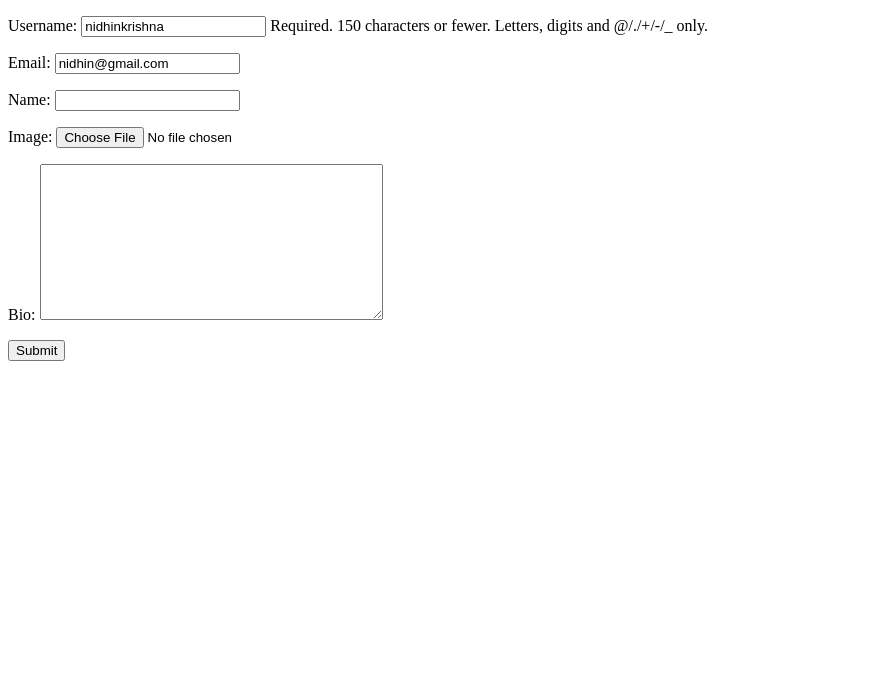
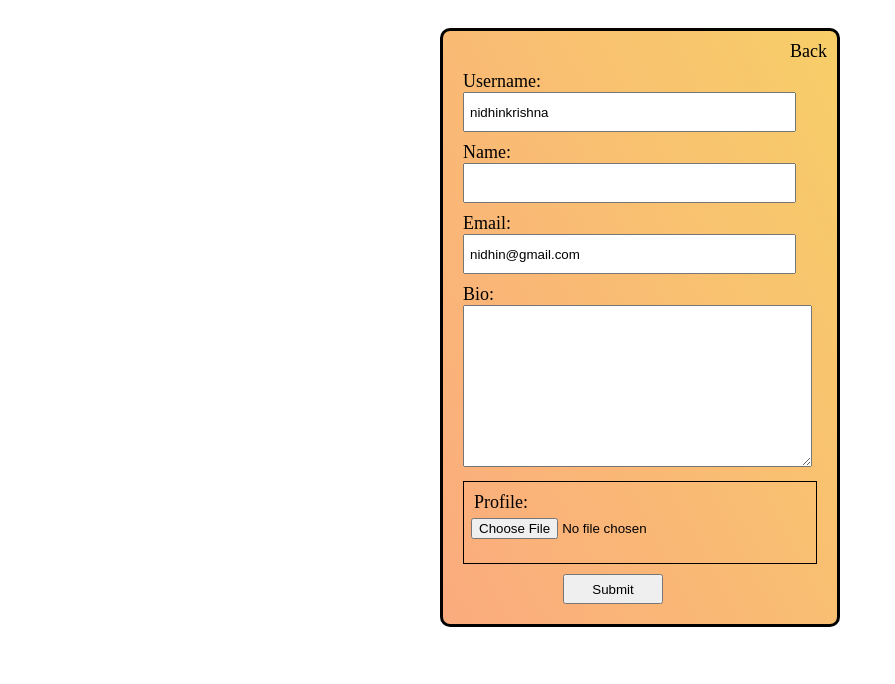
Before and after one commit to nidhinkrishna/notes-app-using-django, a Django app: page /editprofile/ in a window 1280 px wide. Shown: the top 684 px of the page, without its empty margins (0-895 px from the left). Run offline with Django 4.2, Linux system fonts and the light colour scheme; a user stored in the database is signed in.

Commit message:
all styling done

```diff
--- a/notesapp/base/views.py
+++ b/notesapp/base/views.py
@@ -140,7 +140,7 @@ def viewnote(request,pk):
 def searchfunction(request):
     query=request.GET.get('query') or ''
 
-    notes=Notes.objects.filter(Q(title__icontains=query)|Q(description__icontains=query))
+    notes=Notes.objects.filter(Q(title__icontains=query)|Q(description__icontains=query),user_id=request.user.id)
 
     context={
         'query':query,
--- a/notesapp/static/css/loginandsignup.css
+++ b/notesapp/static/css/loginandsignup.css
@@ -16,6 +16,7 @@ form{
     border-radius: 10px;
     background-color: #FBAB7E;
     background-image: linear-gradient(62deg, #FBAB7E 0%, #F7CE68 100%);
+    word-wrap: break-word;
 
 
 
--- /dev/null
+++ b/notesapp/static/css/profile.css
@@ -0,0 +1,122 @@
+*{
+    /* margin: 0; */
+    padding:0;
+    box-sizing: border-box;
+}
+body{
+    display: flex;
+    justify-content: center;
+    align-items: center;
+    padding-bottom: 30px;
+}
+.container{
+    position: absolute;
+    top: 8%;
+    background-color: #FBAB7E;
+    background-image: linear-gradient(62deg, #FBAB7E 0%, #F7CE68 100%);
+    height: max-content;
+    width: 500px;
+    padding: 20px;
+    line-height: 40px;
+    border-radius: 10px;
+    /* padding-bottom: 50px; */
+    word-wrap: break-word;
+    border: solid;
+    /* margin:20px ; */
+}
+.container img{
+    border-radius: 50%;
+    height: 100px;
+    width: 100px;
+    margin-left: 120px;
+
+}
+.container p{
+    text-align: center;
+    border: 1px solid;
+    border-radius: 7px ;
+    padding: 5px;
+    font-size:18px ;
+}
+.container span{
+
+    font-size: 20px;
+}
+.container a{
+    text-decoration: none;
+    font-size: 18px;
+    color: black;
+}
+.back{
+    float: right;
+}
+
+/* profile editing page styling */
+
+ .container1 form input{
+    display: block;
+    margin-bottom: 10px;
+    padding: 5px;
+
+}
+.container1 form label{
+    display: block;
+    font-size: 18px;
+    /* margin-bottom: 5px; */
+}
+.container1{
+    height: max-content;
+    width: 400px;
+    padding: 20px;
+    background-color: #FBAB7E;
+    background-image: linear-gradient(62deg, #FBAB7E 0%, #F7CE68 100%);
+    border-radius: 10px;
+    position: relative;
+    margin-top: 20px;
+    margin-bottom: 20px;
+    border:solid;
+
+}
+.container1 input[type='text'],.container1 input[type='email']{
+    height: 40px;
+    width: 94%;
+}
+textarea{
+    padding: 5px;
+}
+.images{
+    border: 1px solid;
+    padding: 10px;
+    margin-top: 10px;
+
+}
+.images input[type='file']{
+    height: 30px;
+    position: relative;
+    right: 8px;
+}
+.container1 button{
+    margin-top: 10px;
+    margin-left: 100px;
+    height: 30px;
+    width: 100px;
+    transition: 0.5s;
+
+}
+.container1 button:hover{
+    cursor: pointer;
+    background-color: black;
+    color: white;
+}
+.back-pro{
+    text-decoration: none;
+    color: black;
+    font-size: 18px;
+    position: absolute;
+    top: 10px;
+    right: 10px;
+
+}
+.container1 form{
+    margin-top: 20px;
+}
--- a/notesapp/templates/editprofile.html
+++ b/notesapp/templates/editprofile.html
@@ -1,12 +1,31 @@
 {% extends 'base.html' %}
+{% load static %}
+{% block link %}
+<link rel='stylesheet' href="{% static '/css/profile.css' %}" >
+
+{% endblock link %}
+
 
 {% block content %}
-
+<div class="container1">
+<a href="{% url 'profile' %}" class='back-pro'>Back</a>
 <form action="" method="post" enctype="multipart/form-data">
 
     {% csrf_token %}
-    {{form.as_p}}
+    <label for="">Username:</label>
+    {{form.username}}
+    <label for="">Name:</label>
+    {{form.name}}
+    <label for="">Email:</label>
+    {{form.email}}
+    <label for="">Bio:</label>
+    {{form.bio}}
+   <div class="images">
+    <label for="">Profile:</label>
+    {{form.image}}
 
+   </div>
     <button>Submit</button>
 </form>
+</div>
 {% endblock content %}
--- a/notesapp/templates/home.html
+++ b/notesapp/templates/home.html
@@ -37,7 +37,7 @@
    <div class="notes">
     <div class="noteshead">
     <a href="{% url 'view' note.id %}"><p>Title:{{note.title}}</p></a>
-    <a href="{% url 'view' note.id %}"><p>{{note.description}}</p></a>
+    <a href="{% url 'view' note.id %}"><p>Description:{{note.description}}</p></a>
     </div>
     <p class='date'>Created: {{note.added}}</p>
     <p class='date'>Last Modified: {{note.modified}}</p>
@@ -48,7 +48,7 @@
    </div>
 
     {%empty%}
-    <p>No notes available </p>
+    <p id='none'>No notes available </p>
 
     {% endfor %}
 </div>
--- a/notesapp/templates/search.html
+++ b/notesapp/templates/search.html
@@ -48,9 +48,11 @@
    </div>
 
     {%empty%}
-    <p>No notes available </p>
+    <p id='none'>No notes available </p>
 
     {% endfor %}
+
+    <a href="{% url 'home' %}" class='back'>Back</a>
 </div>
 
  {% endblock content %}
```
Also changed, not shown: notesapp/static/css/delete and add.css (+47 -4 lines), notesapp/static/css/home.css (+27 -3 lines), notesapp/templates/profile.html (+17 -8 lines), notesapp/templates/viewnote.html (+18 -2 lines), notesapp/db.sqlite3, notesapp/static/images/Screenshot_from_2023-03-03_17-22-32_S5pxju0.png (added), notesapp/static/images/Screenshot_from_2023-03-10_20-00-17_ySVLMhf.png (added), notesapp/static/images/Screenshot_from_2023-03-11_19-33-36.png (added).
